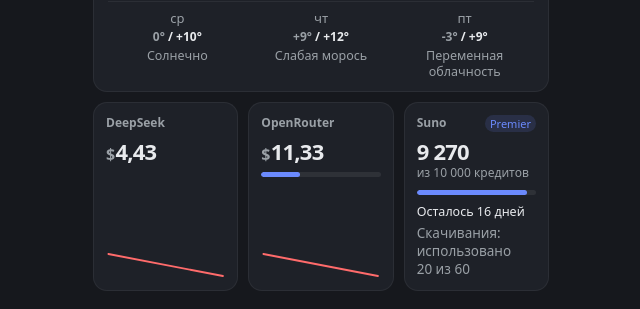
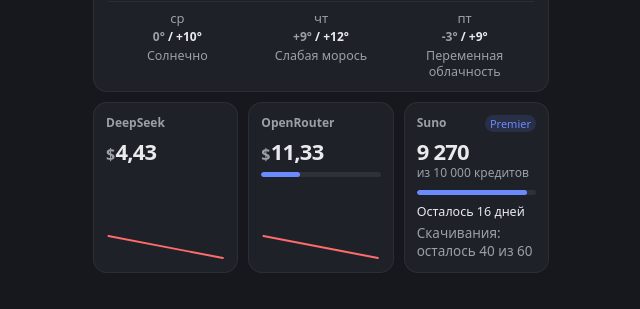
Before and after one commit to alexzas1972-svg/mini-dash, a plain HTML site: page index.html in a window 1280 px wide. Shown: the part 543-852 px from the top of the page, without its empty margins (319-959 px from the left). Drawn offline with Linux system fonts and the light colour scheme.

Commit message:
Скачивания Suno: показывать остаток, как в виджете
Co-Authored-By: Claude Code <noreply@anthropic.com>

```diff
--- a/index.html
+++ b/index.html
@@ -1008,9 +1008,10 @@
           if (title) renewal.title = title;
           card.append(renewal);
 
-          const downloadsUsed = isFiniteNumber(balance.downloadsUsed)
-            ? numberFormat0.format(balance.downloadsUsed)
-            : '—';
+          const downloadsRemaining =
+            isFiniteNumber(balance.downloadsUsed) && isFiniteNumber(balance.downloadsTotal)
+              ? numberFormat0.format(Math.max(0, balance.downloadsTotal - balance.downloadsUsed))
+              : '—';
           const downloadsTotal = isFiniteNumber(balance.downloadsTotal)
             ? numberFormat0.format(balance.downloadsTotal)
             : '—';
@@ -1018,7 +1019,7 @@
             createElement(
               'div',
               'downloads',
-              `Скачивания: использовано ${downloadsUsed} из ${downloadsTotal}`
+              `Скачивания: осталось ${downloadsRemaining} из ${downloadsTotal}`
             )
           );
         }
```
